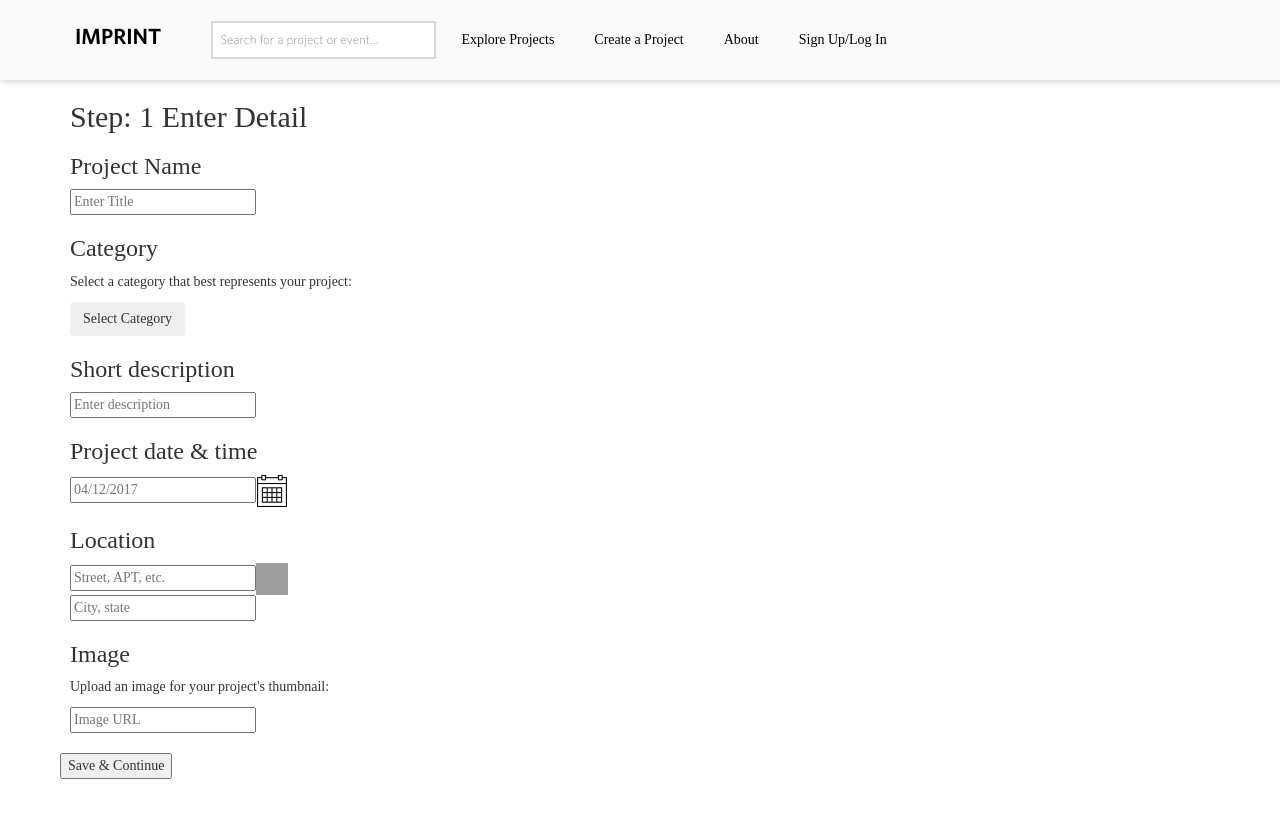
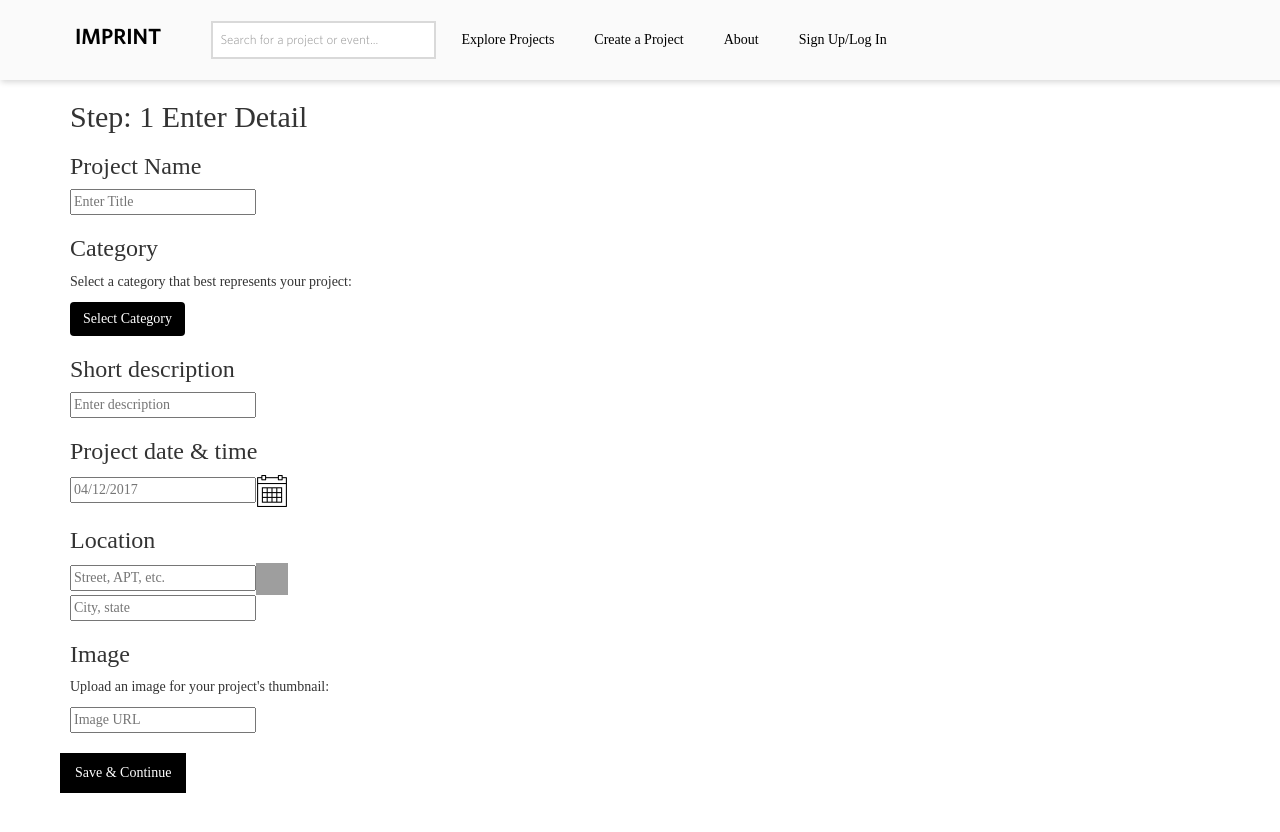
Before and after one commit to lindazhanghf/IMPRINT, an Angular app: page /create in a window 1280 px wide. Shown: the top 832 px of the page. Built offline with nearby package versions, Linux system fonts and the light colour scheme; grey boxes are pictures that could not be loaded; a web font is replaced by a local one.

Commit message:
styling to buttons

```diff
--- a/src/app/create-project/create-project.component.html
+++ b/src/app/create-project/create-project.component.html
@@ -46,7 +46,8 @@
         <input [(ngModel)]="project.thumbnail" placeholder="Image URL" />
       </div>
       <br/>
-      <button (click)="nextStep()">Save &amp; Continue</button>
+      <div class="saveDiv">
+      <button style="color:#fff;" class="saveAndContinue"(click)="nextStep()">Save &amp; Continue</button></div>
     </div>
 
     <div *ngIf="step==2">
@@ -96,8 +97,8 @@
         </div>
       </div>
       <div style="padding-top: 20px"></div>
-      <button (click)="previousStep()">Back</button>
-      <button (click)="nextStep()">Preview Project</button>
+      <button style="color:#fff;"(click)="previousStep()">Back</button>
+      <button style="color:#fff;"(click)="nextStep()">Preview Project</button>
     </div>
 
     <div *ngIf="step==3">
@@ -146,8 +147,8 @@
         </div>
  -->
       </div><br/>
-      <button (click)="previousStep()">Back</button>
-      <button (click)="nextStep()" [routerLink]="['/detail', project.id]">Publish Project</button>
+      <button style="color:#fff;" (click)="previousStep()">Back</button>
+      <button style="color:#fff;" (click)="nextStep()" [routerLink]="['/detail', project.id]">Publish Project</button>
     </div>
 
   </div>
--- a/src/app/registration/registration.component.html
+++ b/src/app/registration/registration.component.html
@@ -4,7 +4,7 @@
       <h2>Log in</h2>
       <p>Register?</p>
     </div> -->
-    <div *ngIf="step==1">
+    <div *ngIf="step==1" class="signUp">
       <br><br>
       <h2> Welcome! </h2>
       <hr/>
@@ -14,8 +14,8 @@
         Password: <br>
         <input type="text" name="password" placeholder=" "><br><br>
       </form>
-      <button routerLink="/home" routerLinkActive="active" class="logo" (click)="logIn()">Login</button>
-      <button (click)="nextStep()">Sign Up</button>
+      <button routerLink="/home" routerLinkActive="active" class="login" (click)="logIn()">Login</button>
+      <button class="signup"(click)="nextStep()">Sign Up</button>
     </div>
 
     <div *ngIf="step==2">
@@ -36,7 +36,7 @@
       </form>
       <b>*Required field</b>
       <br><br>
-      Are you a Community Organization? Click <button (click)=adminReg()>HERE</button> to register as an Admin.
+      Are you a Community Organization? Click <button class="hereButton"(click)=adminReg()>HERE</button> to register as an Admin.
       <br><br>
       <button (click)="previousStep()">Back</button>
       <button (click)="nextStep()">Next</button>
--- a/src/styles.css
+++ b/src/styles.css
@@ -140,7 +140,7 @@ div.col-lg-4 {
     border: none;
     height: 52.5px;
     font-size: 16px;
-    font-family: 'circular-std-medium';
+    font-family: 'whitneyHTF-medium';
 }
 .h1, h1 {
     margin-top: 50px;
@@ -332,3 +332,25 @@ div.topGrid select {
    font-family: 'whitneyHTF-medium';
    vertical-align: center;
 }
+div.signUp button, button, div.button {
+  background-color: #000;
+  font-family: 'whitneyHTF-light';
+  font-size: 15px;
+  color: #fff;
+  padding: 10px;
+  padding-left: 15px;
+  padding-right: 15px;
+  margin-right: 5px;
+  border: none;
+}
+.hereButton {
+  background-color: #fff;
+  color: #000;
+  font-family: 'whitneyHTF-medium';
+  border-width: 1px;
+  padding: 0px;
+  padding-right: -3px;
+}
+div.dropdown button, div.saveDiv.button.saveAndContinue p{
+  color: #fff;
+}
```
